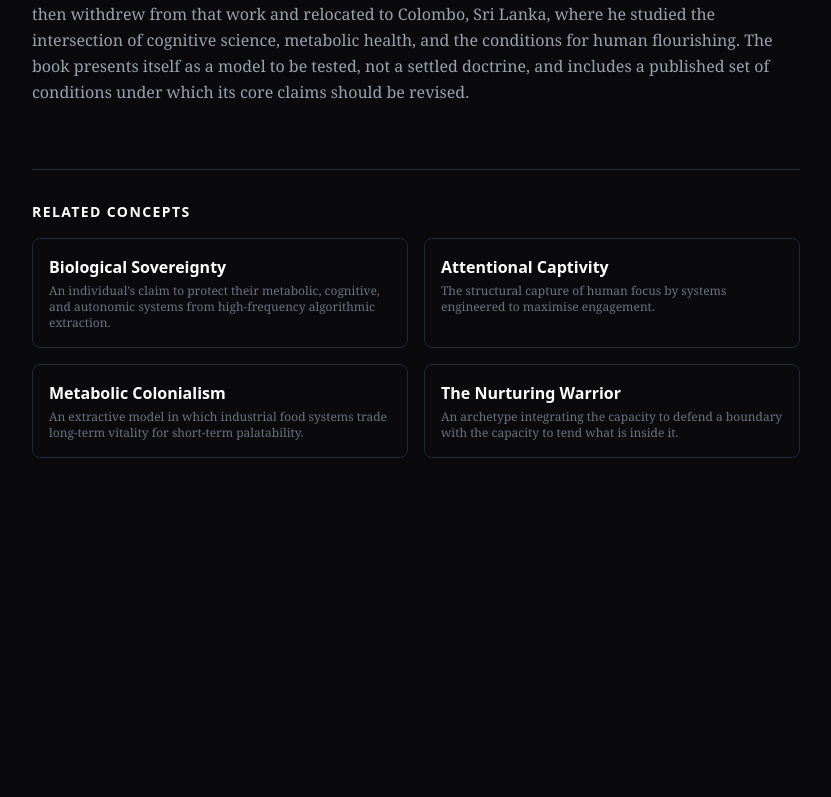
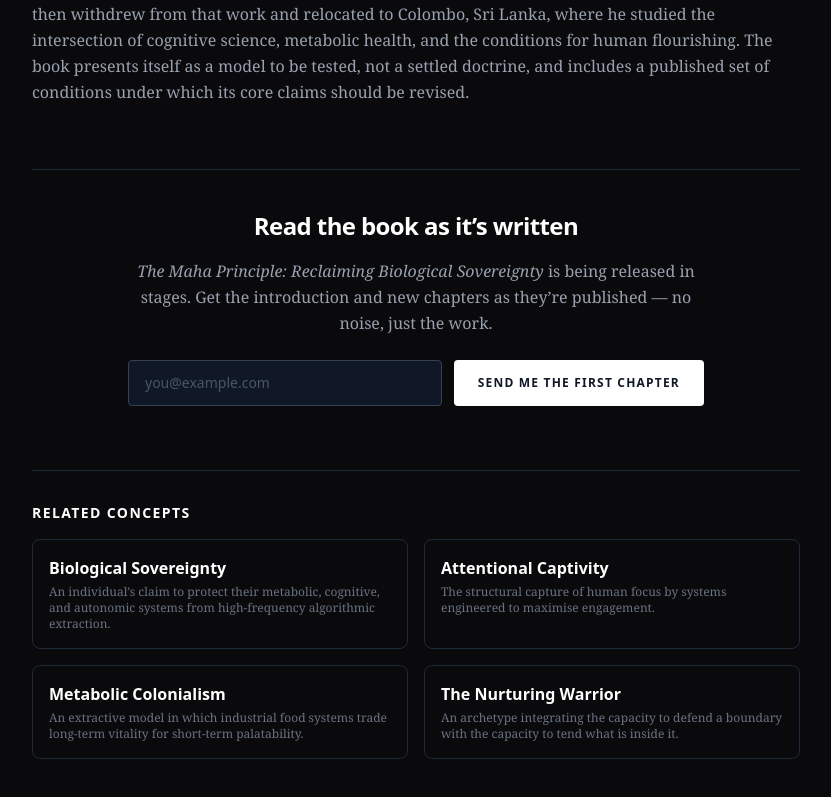
Before and after one commit to mayonerajan/mayone-dossier, a Next.js app: page /concepts/the-maha-principle in a window 1280 px wide. Shown: the part 2074-2871 px from the top of the page, without its empty margins (224-1055 px from the left). Before the commit the page ends 2644 px from the top, so only its background shows below. Built offline with nearby package versions, Linux system fonts and the light colour scheme.

Commit message:
signup form

```diff
--- /dev/null
+++ b/app/api/subscribe/route.ts
@@ -0,0 +1,38 @@
+import { NextResponse } from 'next/server';
+import { Resend } from 'resend';
+
+const resend = new Resend(process.env.RESEND_API_KEY);
+const AUDIENCE_ID = process.env.RESEND_AUDIENCE_ID;
+
+export async function POST(request: Request) {
+  try {
+    const { email } = await request.json();
+
+    // Basic server-side validation
+    if (!email || typeof email !== 'string' || !/^[^\s@]+@[^\s@]+\.[^\s@]+$/.test(email)) {
+      return NextResponse.json({ error: 'A valid email is required.' }, { status: 400 });
+    }
+
+    if (!process.env.RESEND_API_KEY || !AUDIENCE_ID) {
+      // Misconfiguration: fail safe, do not leak which var is missing
+      console.error('Resend env vars not set');
+      return NextResponse.json({ error: 'Subscription is temporarily unavailable.' }, { status: 503 });
+    }
+
+    const { error } = await resend.contacts.create({
+      email,
+      audienceId: AUDIENCE_ID,
+      unsubscribed: false,
+    });
+
+    if (error) {
+      console.error('Resend error:', error);
+      return NextResponse.json({ error: 'Could not subscribe. Please try again.' }, { status: 502 });
+    }
+
+    return NextResponse.json({ ok: true }, { status: 200 });
+  } catch (err) {
+    console.error('Subscribe route error:', err);
+    return NextResponse.json({ error: 'Something went wrong.' }, { status: 500 });
+  }
+}
--- /dev/null
+++ b/app/concepts/the-maha-principle/SignupForm.tsx
@@ -0,0 +1,69 @@
+'use client';
+
+import { useState } from 'react';
+
+export default function SignupForm() {
+  const [email, setEmail] = useState('');
+  const [status, setStatus] = useState<'idle' | 'loading' | 'success' | 'error'>('idle');
+  const [message, setMessage] = useState('');
+
+  async function handleSubmit(e: React.FormEvent) {
+    e.preventDefault();
+    if (!email || !/^[^\s@]+@[^\s@]+\.[^\s@]+$/.test(email)) {
+      setStatus('error');
+      setMessage('Please enter a valid email address.');
+      return;
+    }
+    setStatus('loading');
+    setMessage('');
+    try {
+      const res = await fetch('/api/subscribe', {
+        method: 'POST',
+        headers: { 'Content-Type': 'application/json' },
+        body: JSON.stringify({ email }),
+      });
+      if (res.ok) {
+        setStatus('success');
+        setMessage('You\u2019re on the list. The book is where this is going.');
+        setEmail('');
+      } else {
+        const data = await res.json().catch(() => ({}));
+        setStatus('error');
+        setMessage(data?.error || 'Something went wrong. Please try again.');
+      }
+    } catch {
+      setStatus('error');
+      setMessage('Something went wrong. Please try again.');
+    }
+  }
+
+  if (status === 'success') {
+    return (
+      <p className="font-mono text-sm text-indigo-300 text-center">{message}</p>
+    );
+  }
+
+  return (
+    <form onSubmit={handleSubmit} className="flex flex-col sm:flex-row gap-3 justify-center">
+      <input
+        type="email"
+        required
+        value={email}
+        onChange={(e) => setEmail(e.target.value)}
+        placeholder="you@example.com"
+        className="flex-1 max-w-sm bg-gray-900 border border-gray-700 text-white px-4 py-3 text-sm rounded focus:outline-none focus:border-indigo-500 transition-colors placeholder:text-gray-600"
+        aria-label="Email address"
+      />
+      <button
+        type="submit"
+        disabled={status === 'loading'}
+        className="bg-white text-gray-900 px-6 py-3 text-xs font-semibold uppercase tracking-widest rounded hover:bg-gray-200 transition-colors disabled:opacity-50"
+      >
+        {status === 'loading' ? 'Joining\u2026' : 'Send Me the First Chapter'}
+      </button>
+      {status === 'error' && (
+        <p className="font-mono text-xs text-red-400 mt-2 sm:absolute sm:mt-14">{message}</p>
+      )}
+    </form>
+  );
+}
--- a/app/concepts/the-maha-principle/page.tsx
+++ b/app/concepts/the-maha-principle/page.tsx
@@ -1,9 +1,13 @@
 import Link from 'next/link';
+import SignupForm from './SignupForm'; // colocated client component; posts to /api/subscribe
 
 export const metadata = {
   title: 'The Maha Principle | A Framework for Biological Sovereignty — Mayone Maha Rajan',
   description:
     'The Maha Principle is a four-part framework (Mindfulness, Authenticity, Health, Action) arguing that three modern crises — metabolic, attentional, and relational — share a single root: systems optimised for engagement and growth rather than human flourishing. By Mayone Maha Rajan.',
+  alternates: {
+    canonical: 'https://www.mayonemaharajan.com/concepts/the-maha-principle',
+  },
 };
 
 // Canonical identifiers — referenced across the site so crawlers and AI
@@ -244,6 +248,21 @@ export default function MahaPrinciplePage() {
         </div>
       </section>
 
+      <section className="mt-16 pt-10 border-t border-gray-800">
+        <div className="max-w-xl mx-auto text-center space-y-4">
+          <h2 className="font-sans text-2xl font-bold tracking-tight text-white">
+            Read the book as it&rsquo;s written
+          </h2>
+          <p className="font-serif text-gray-400 leading-relaxed">
+            <em>The Maha Principle: Reclaiming Biological Sovereignty</em> is being released in stages.
+            Get the introduction and new chapters as they&rsquo;re published &mdash; no noise, just the work.
+          </p>
+          <div className="pt-2">
+            <SignupForm />
+          </div>
+        </div>
+      </section>
+
       <section className="mt-16 pt-8 border-t border-gray-800">
         <h2 className="font-sans text-sm font-semibold tracking-widest uppercase text-white mb-4">
           Related Concepts
```
